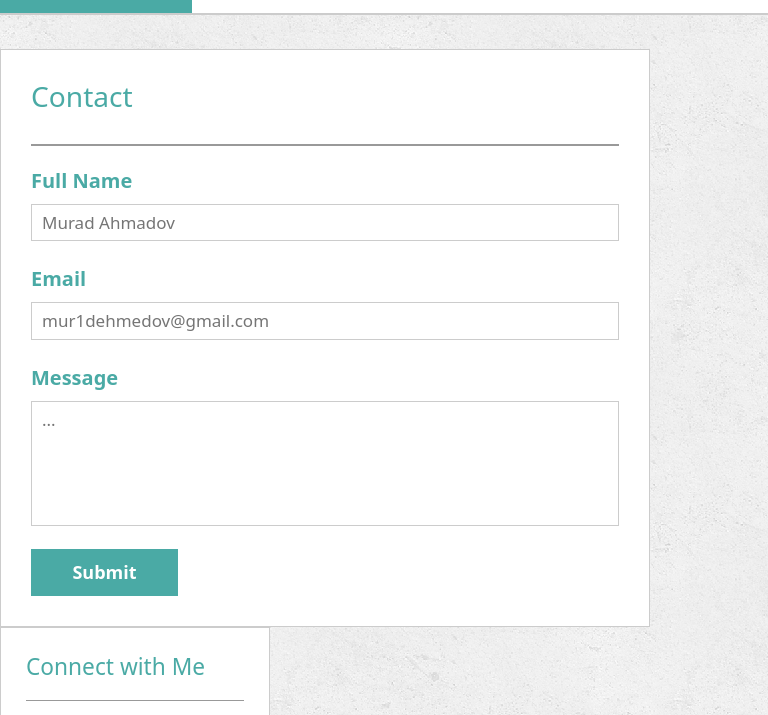
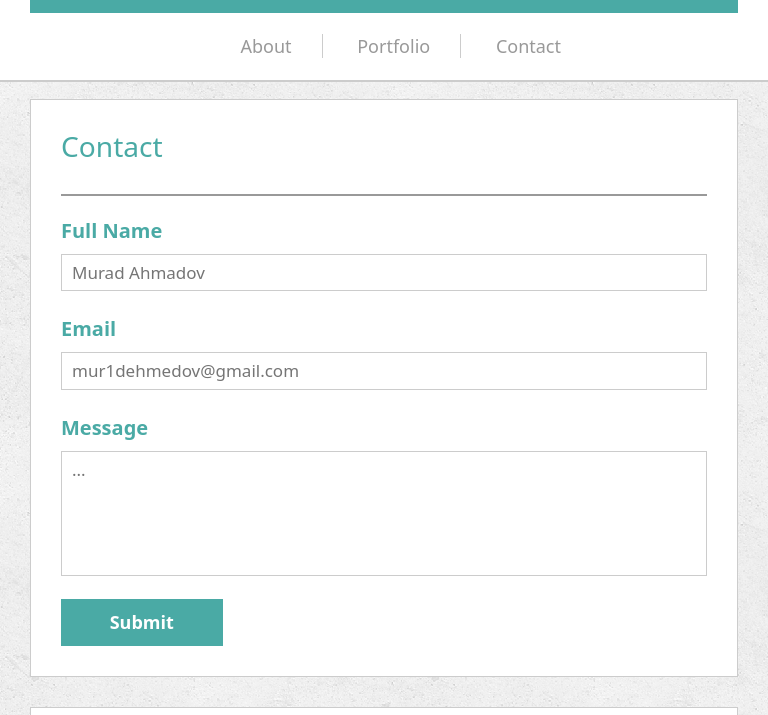
Before and after one commit to mrdahmadov1/Basic-Portfolio-with-Bootstrap, a plain HTML site: page contact.html in a window 768 px wide. Shown: the part 81-796 px from the top of the page. Drawn offline with Linux system fonts and the light colour scheme.

Commit message:
responsive styles was prepared

```diff
--- /dev/null
+++ b/assets/css/responsive.css
@@ -0,0 +1,38 @@
+@media all and (min-width: 768px) and (max-width:980px) {
+
+    .container {
+        padding: 0 30px !important;
+    }
+
+    main .about-me {
+        margin-bottom: 30px;
+    }
+
+    main .about-me,
+    main .connect-me {
+        width: 100% !important;
+    }
+
+}
+
+@media all and (max-width:768px) {
+
+    header .logo,
+    main .connect-me,
+    main .about-me {
+        width: 100% !important;
+    }
+
+    header .menu {
+        padding: 20px 0;
+    }
+
+    main .container {
+        margin-top: 180px !important;
+        padding: 0 30px !important;
+    }
+
+    main .about-me {
+        margin-bottom: 30px;
+    }
+}
--- a/contact.html
+++ b/contact.html
@@ -7,6 +7,7 @@
     <meta name="viewport" content="width=device-width, initial-scale=1.0">
     <title>Basic Portfolio</title>
     <link rel="stylesheet" href="assets/bootstrap-5.2.0-dist/bootstrap-5.2.0-dist/css/bootstrap.min.css">
+    <link rel="stylesheet" href="assets/css/responsive.css">
     <link rel="stylesheet" href="assets/css/style.css">
 </head>
 
@@ -40,7 +41,7 @@
                 </div>
                 <div class="col col-3 connect-me">
                     <h4>Connect with Me</h4>
-                    <div class="row social-links">
+                    <div class="row social-links justify-content-sm-start gap-3">
                         <a href="https://github.com/mrdahmadov1">
                             <img src="assets/images/github.png" alt="Github">
                         </a>
```
Also changed, not shown: index.html (+2 -1 lines), portfolio.html (+2 -1 lines).
